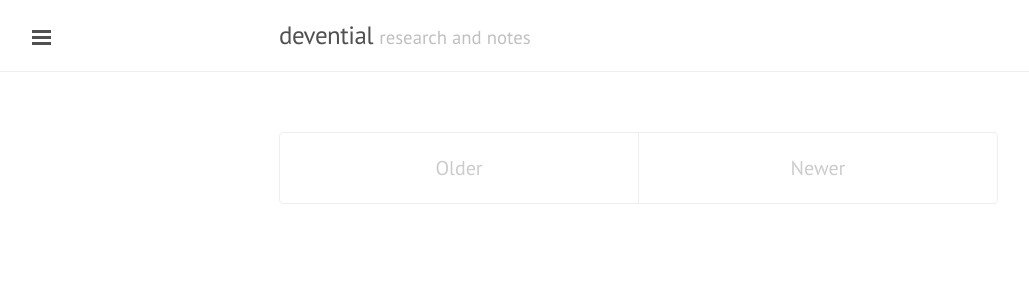
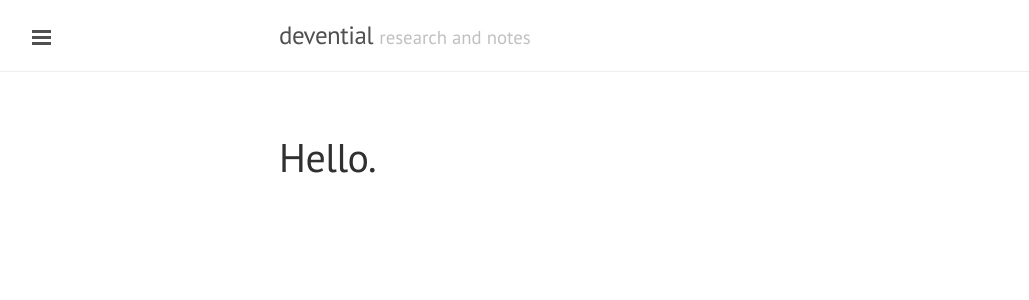
Before and after one commit to devential/devential.github.io, a Jekyll site: the page built from index.html, in a window 1280 px wide. Shown: the top 300 px of the page, without its empty margins (1-1030 px from the left). Built offline with Jekyll 4.4.1, drawn with Linux system fonts in a browser that asks for light colours.

Commit message:
Commented out index pagination

```diff
--- a/index.html
+++ b/index.html
@@ -3,6 +3,9 @@ layout: default
 title: Home
 ---
 
+<h1 class="post-title">Hello.</h1>
+
+<!--
 <div class="posts">
   {% for post in paginator.posts %}
   <div class="post">
@@ -35,3 +38,5 @@ title: Home
     <span class="pagination-item newer">Newer</span>
   {% endif %}
 </div>
+
+-->
```
